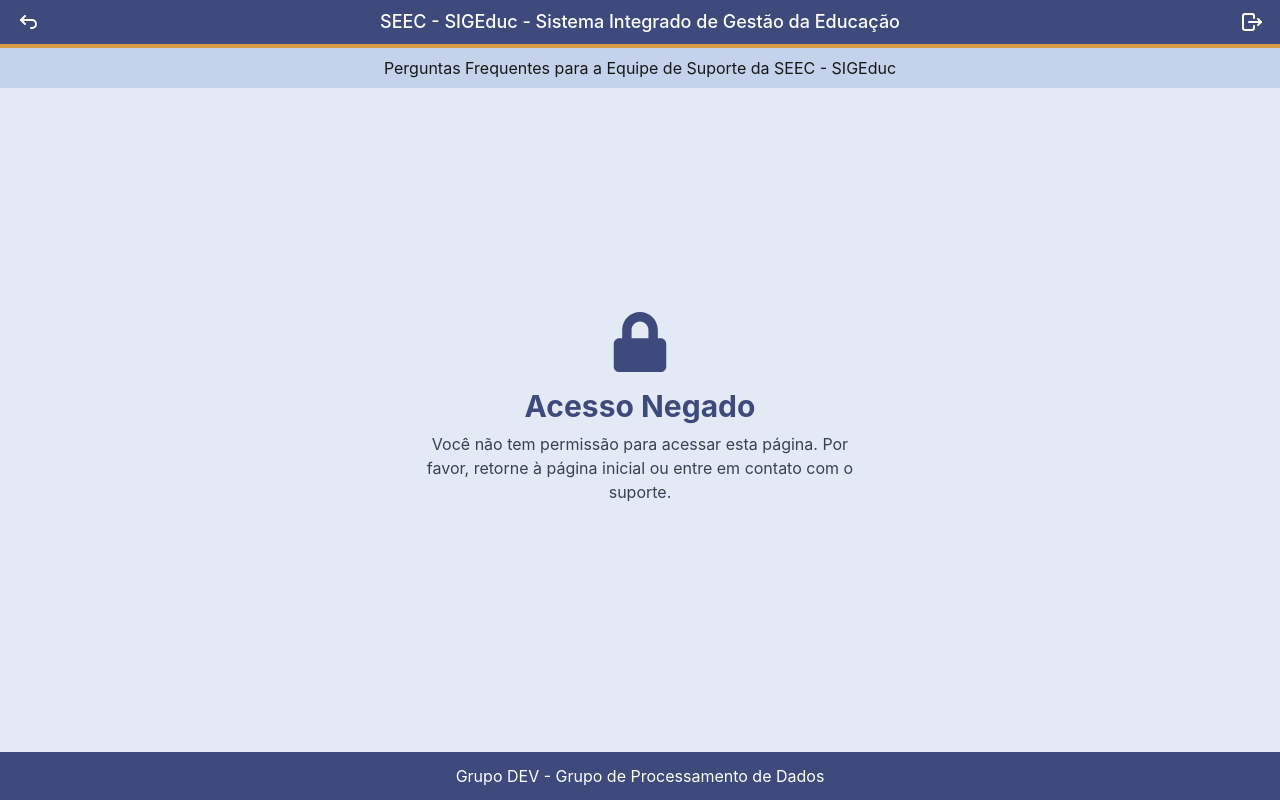
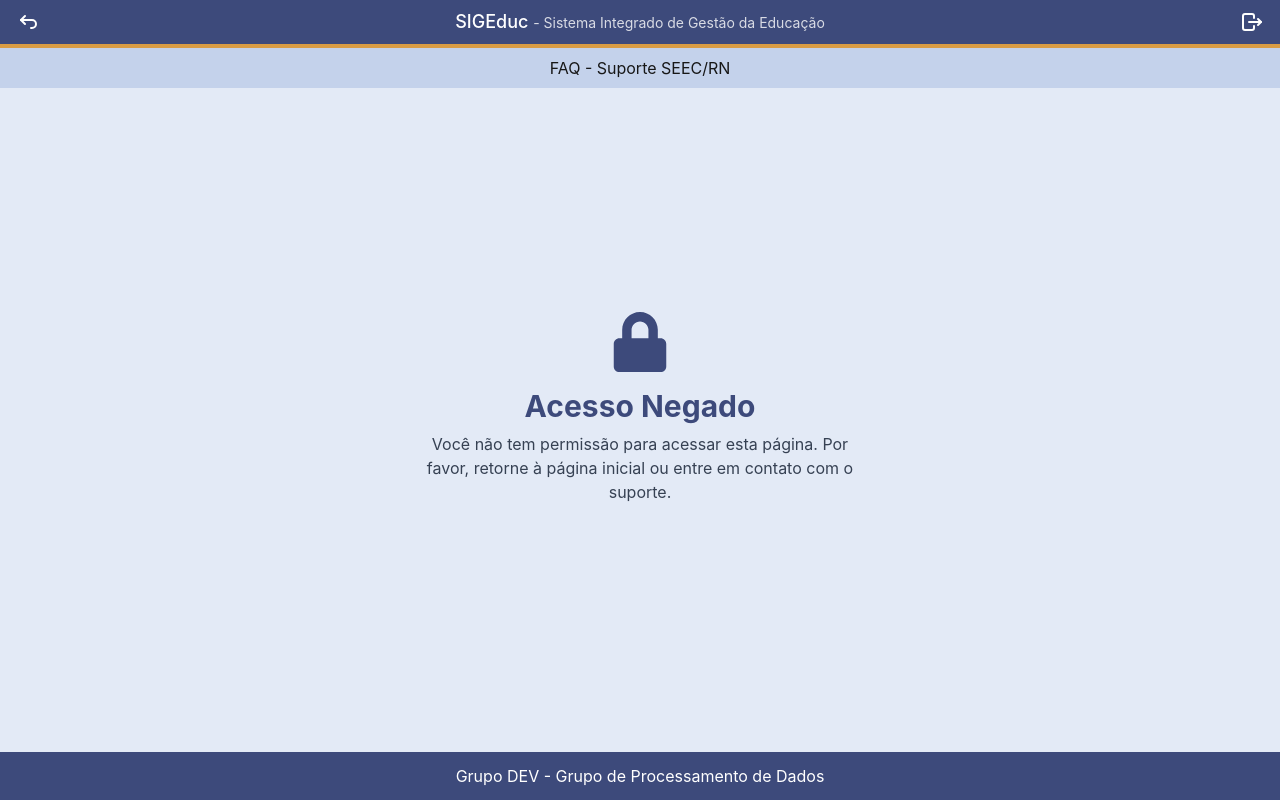
Before and after one commit to SEEC-Sistema-GPD/pergunta-resposta-chamado, a React (Vite) app in the folder front-end/: page /acesso-negado in a window 1280 px wide. Built offline with nearby package versions, Linux system fonts and the light colour scheme.

Commit message:
feat: change in the Header component

```diff
--- a/front-end/src/app/components/Header.tsx
+++ b/front-end/src/app/components/Header.tsx
@@ -81,7 +81,7 @@
         )}
 
         <h1 className="text-lg font-medium text-center flex-1">
-          SEEC - SIGEduc - Sistema Integrado de Gestão da Educação
+          SIGEduc <span className="font-normal opacity-80 text-sm">- Sistema Integrado de Gestão da Educação</span>
         </h1>
 
         <button
@@ -98,7 +98,7 @@
 
       <div className="p-2 bg-[#C4D2EB] flex-1 text-center items-center">
         <p className="text-primary">
-          Perguntas Frequentes para a Equipe de Suporte da SEEC - SIGEduc
+          FAQ - Suporte SEEC/RN
         </p>
       </div>
     </header>
```
